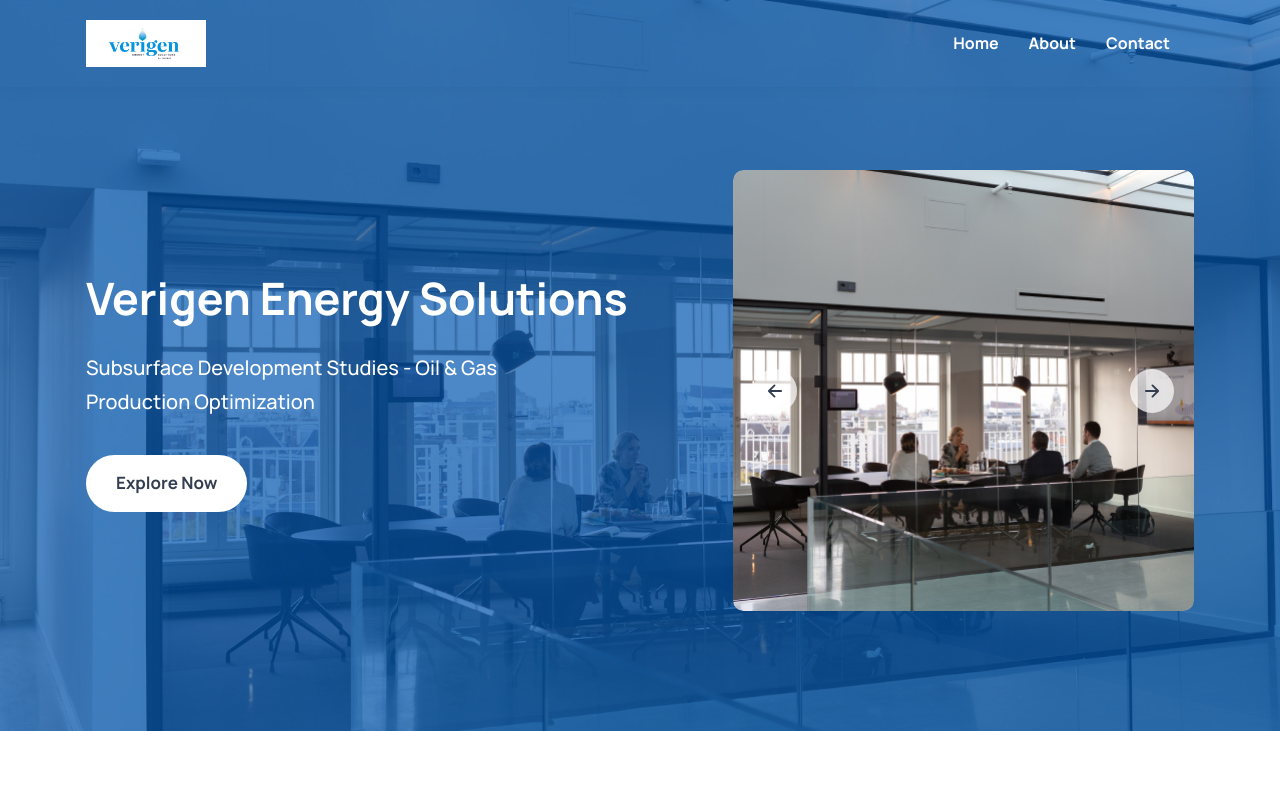
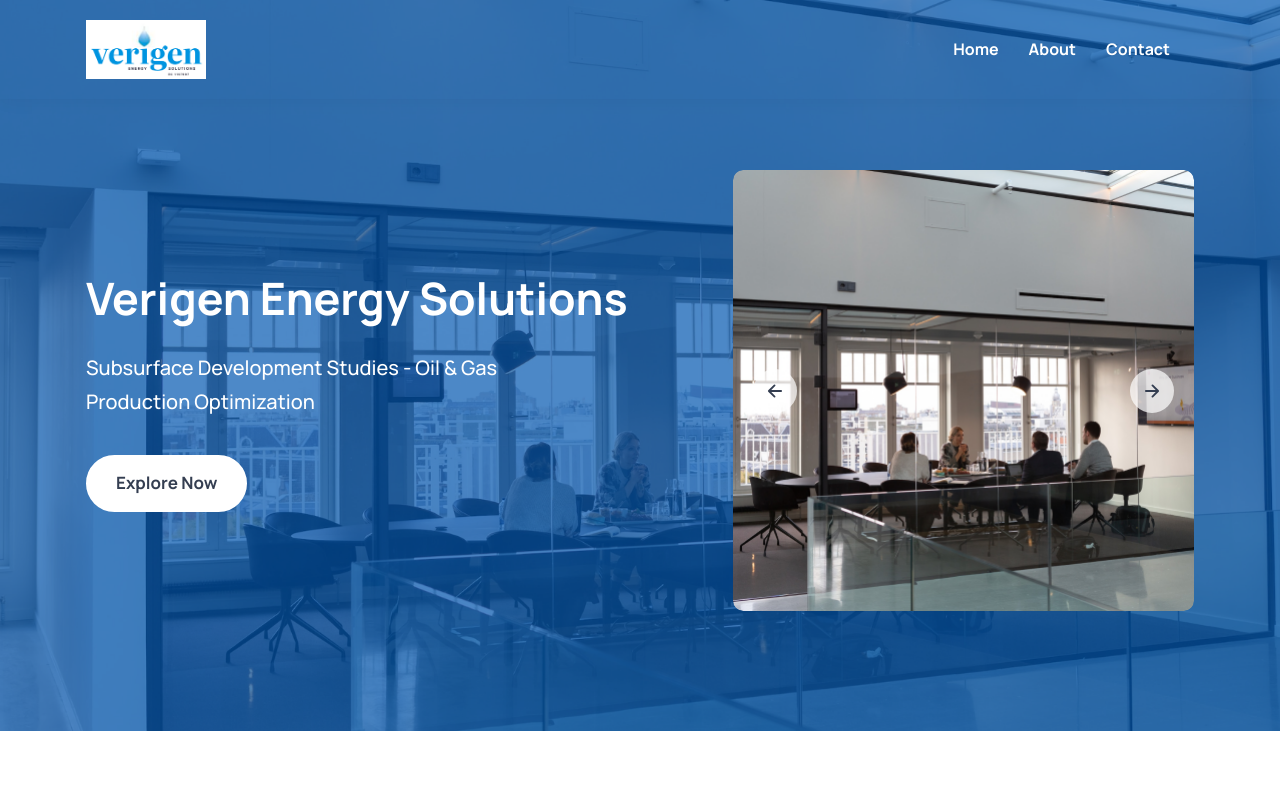
Before and after one commit to danielokpechi/verigenenergies, a plain HTML site: page VerigenEnergiessolution/index.html in a window 1280 px wide. Shown: the top 800 px of the page. Drawn offline with nearby package versions, Linux system fonts and the light colour scheme.

Commit message:
changed logo

```diff
--- a/VerigenEnergiessolution/index.html
+++ b/VerigenEnergiessolution/index.html
@@ -53,7 +53,7 @@
     <div class="container">
 
       <a href="#" class="logo">
-        <img src="./assets/images/logo2.png" width="120" height="32
+        <img src="./assets/images/logo-verigen.png" width="120" height="32
         " alt="Verigen Energy" class="logo-light">
 
       </a>
```
Also changed, not shown: VerigenEnergiessolution/assets/images/logo-verigen.png (added).
